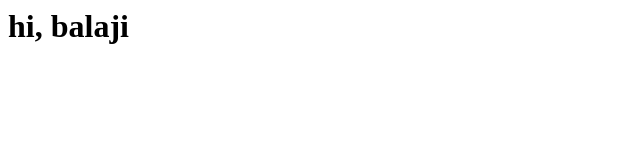
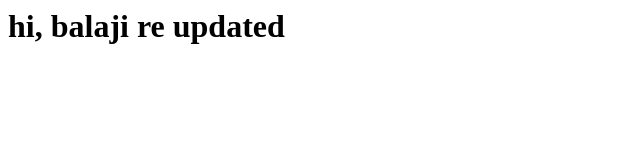
Before and after one commit to balajin96/githubdemo, a plain HTML site: page index.html in a window 1280 px wide. Shown: the whole page, without its empty margins (0-640 px from the left). Drawn offline with Linux system fonts and the light colour scheme.

Commit message:
Update index.html

```diff
--- a/index.html
+++ b/index.html
@@ -1,3 +1,3 @@
 <html>
-<h1>hi, balaji</h1>
+<h1>hi, balaji re updated</h1>
 </html>
```
